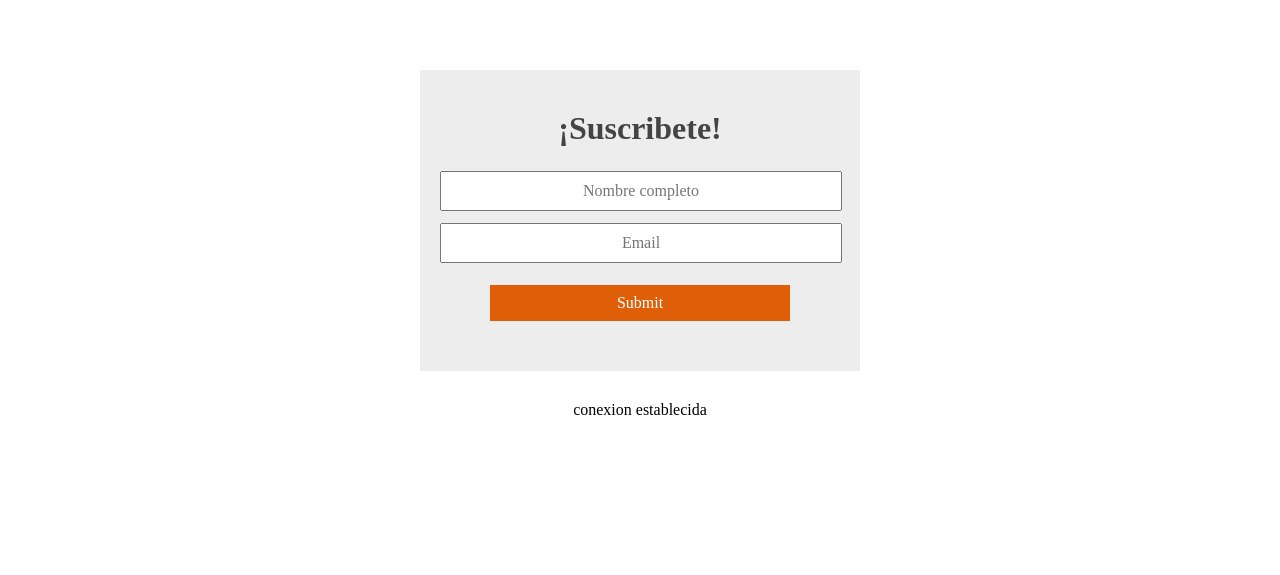
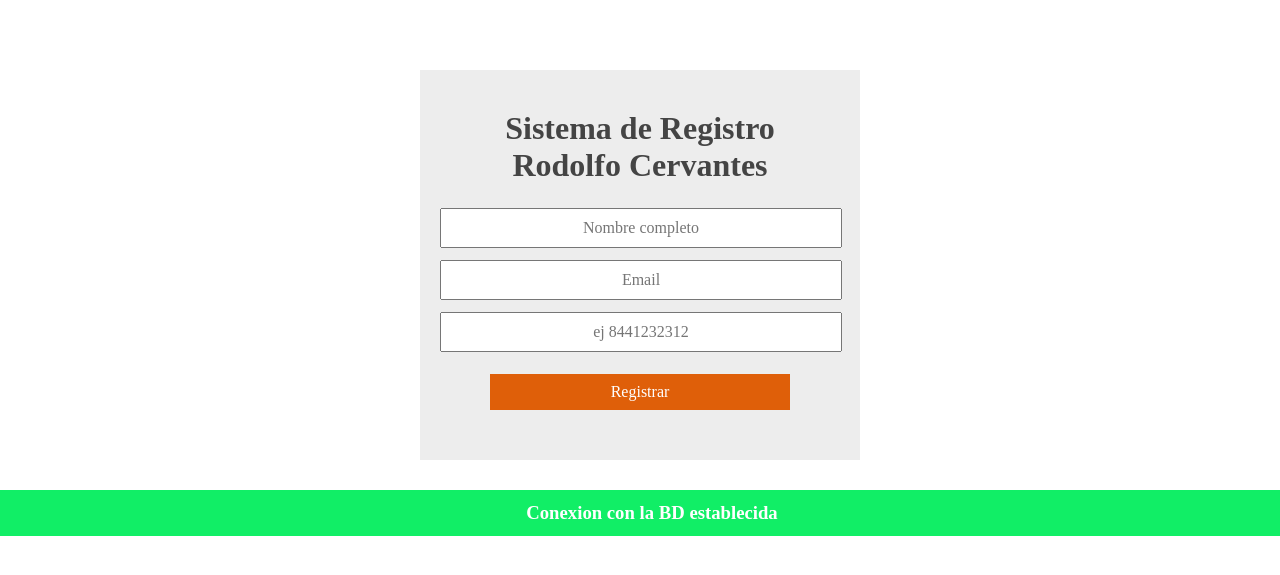
Before and after one commit to rodo998/Registro, a PHP site: page / in a window 1280 px wide. Shown: the top 575 px of the page. Run offline with PHP 8.4, Linux system fonts and the light colour scheme.

Commit message:
error-update2.0

```diff
--- a/index.php
+++ b/index.php
@@ -1,17 +1,17 @@
-
 <!DOCTYPE html>
 <html>
 <head>
-	<title>Registrar usuario</title>
+	<title>Registrar Directorio</title>
 	<meta charset="utf-8">
 	<link rel="stylesheet" type="text/css" href="estilo.css">
 </head>
 <body>
     <form method="post">
-    	<h1>¡Suscribete!</h1>
+    	<h1>Sistema de Registro Rodolfo Cervantes</h1>
     	<input type="text" name="name" placeholder="Nombre completo">
     	<input type="email" name="email" placeholder="Email">
-    	<input type="submit" name="register">
+		<input type="tel" name="phone" placeholder="ej 8441232312">
+    	<input type="submit" name="register" value="Registrar">
     </form>
         <?php
         include("registrar.php");
--- a/registrar.php
+++ b/registrar.php
@@ -3,28 +3,31 @@
 include("con_db.php");
 
 if($conex){
-	echo "conexion establecida";
+	?>
+	<h3 class="ok">Conexion con la BD establecida</h3>
+	<?php
 }
 
 if (isset($_POST['register'])) {
     if (strlen($_POST['name']) >= 1 && strlen($_POST['email']) >= 1) {
 	    $name = trim($_POST['name']);
-	    $email = trim($_POST['email']);
+		$email = trim($_POST['email']);
+		$phone = trim($_POST['phone']);
 	    $fechareg = date("d/m/y");
-	    $consulta = "INSERT INTO datos(nombre, email, fecha_reg) VALUES ('$name','$email','$fechareg')";
+	    $consulta = "INSERT INTO directorio.personas(nombre, email, telefono, fecha_registro) VALUES ('$name','$email','$phone','$fechareg')";
 	    $resultado = mysqli_query($conex,$consulta);
 	    if ($resultado) {
-	    	?>
-	    	<h3 class="ok">¡Te has inscripto correctamente!</h3>
+		?>
+	    	<h3 class="ok">¡Registrado Correctamente!</h3>
            <?php
 	    } else {
 	    	?>
-	    	<h3 class="bad">¡Ups ha ocurrido un error!</h3>
+	    	<h3 class="bad">¡Ha ocurrido un error!</h3>
            <?php
 	    }
     }   else {
 	    	?>
-	    	<h3 class="bad">¡Por favor complete los campos!</h3>
+	    	<h3 class="bad">¡Flatan campos por llenar!</h3>
            <?php
     }
 }
```
